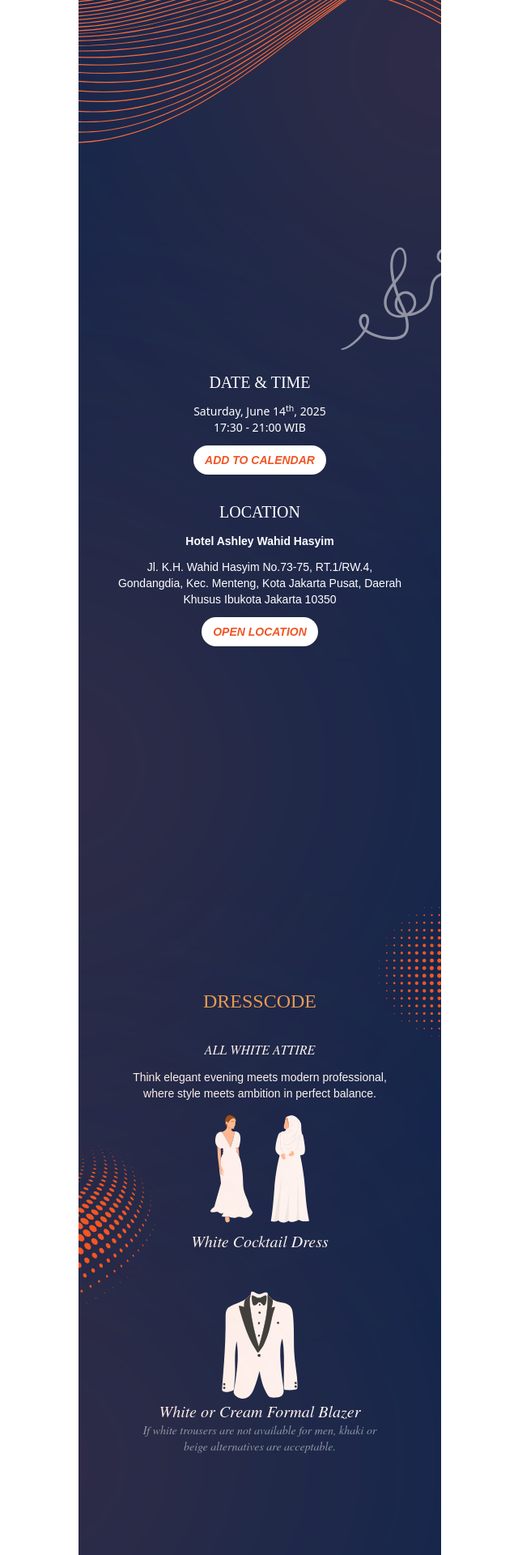
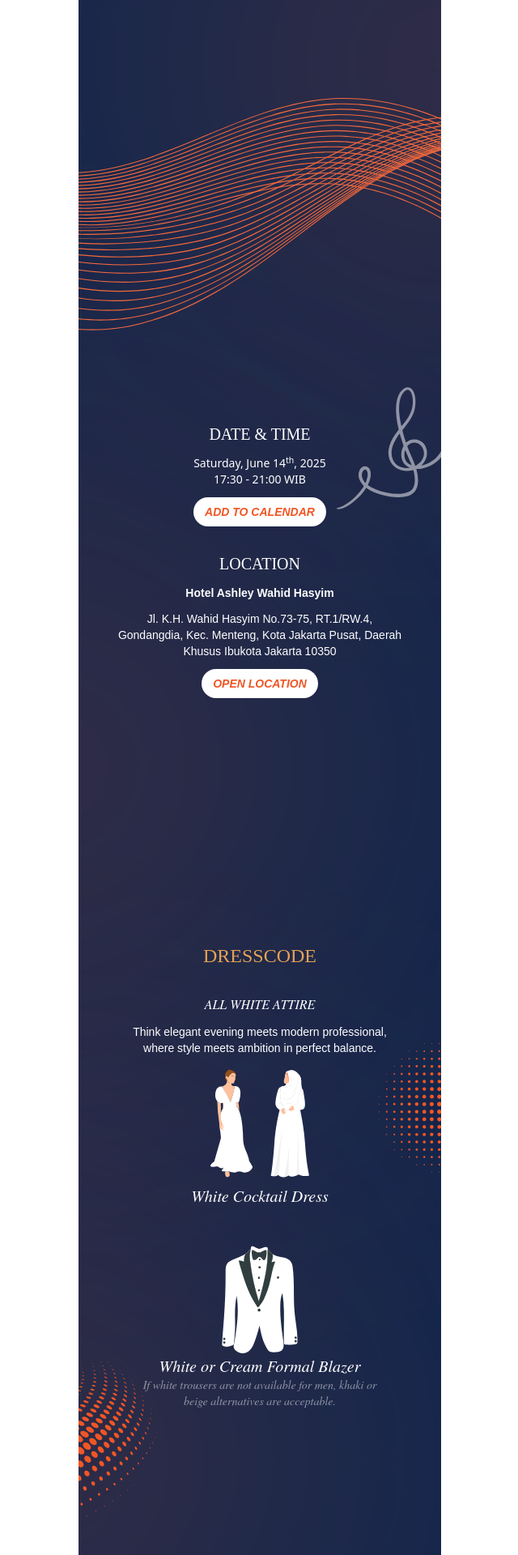
Before and after one commit to AisFarhanFreelance/market-maestro-society-invitation, a Next.js app: page /main in a window 1280 px wide. Shown: the part 780-2700 px from the top of the page at 81% size, without its empty margins (319-959 px from the left). Built offline with nearby package versions, Linux system fonts and the light colour scheme; a web font is replaced by a local one.

Commit message:
fix: restore image imports and layout adjustments in Attendance, DateTime, and EventDescription components

```diff
--- a/src/app/main/page.tsx
+++ b/src/app/main/page.tsx
@@ -7,13 +7,14 @@ import EventDescription from "@/components/event-description/event-description";
 import MusicPlayer from "@/components/music-player/music-player";
 import Reservation from "@/components/rsvp/reservation";
 
-import BgDot1 from "/public/assets/images/bg-dot1.svg";
-import BgDot2 from "/public/assets/images/bg-dot2.svg";
+// import BgDot1 from "/public/assets/images/bg-dot1.svg";
+// import BgDot2 from "/public/assets/images/bg-dot2.svg";
 import BgDotLowOpacity1 from "/public/assets/images/bg-dot-low-opacity1.svg";
 import BiolaOrnament from "/public/assets/images/biola-ornament.svg";
 import StringOrnament2 from "/public/assets/images/string-ornament2.svg";
 import StringOrnament from "/public/assets/images/string-ornament.svg";
-import WaveLine1 from "/public/assets/images/wavey1.svg";
+
+// import WaveLine1 from "/public/assets/images/wavey1.svg";
 
 export default function Home() {
   return (
@@ -43,28 +44,6 @@ export default function Home() {
           <div className="absolute top-[0px] left-[0px]">
             <Image src={BgDotLowOpacity1} alt="Background Dot Low Opacity 1" />
           </div>
-          <div className="absolute top-[1900px] right-[0px]">
-            <Image
-              src={BgDot1}
-              alt="Background Dot 1"
-              width={77.4}
-              height={159}
-            />
-          </div>
-          <div className="absolute top-[2190px] ">
-            <Image src={BgDot2} alt="Background Dot 2" />
-          </div>
-          <div className="absolute top-[650px] right-[0] bottom-0 h-[162.54px] w-full min-w-[476.28px]">
-            <Image src={WaveLine1} alt="Wave Line Ornament" width={500} />
-          </div>
-          <div className="absolute top-[1050px] right-[-260px] bottom-0 h-[162.54px] w-full min-w-[476.28px]">
-            <Image
-              src={StringOrnament}
-              alt="String Ornament"
-              fill
-              className="object-contain"
-            />
-          </div>
 
           <EventDescription />
           <DateTime />
--- a/src/components/attendance/attendance.tsx
+++ b/src/components/attendance/attendance.tsx
@@ -1,12 +1,14 @@
 import Image from "next/image";
 
 import AnimatedElement from "../animation/animated-element";
+import BgDot1 from "/public/assets/images/bg-dot1.svg";
+import BgDot2 from "/public/assets/images/bg-dot2.svg";
 import GentlemanDress from "/public/assets/images/gentleman-dress.svg";
 import WomanDresscode from "/public/assets/images/woman-dresscode.svg";
 
 const Attendance = () => {
   return (
-    <div className="mt-30 min-h-screen">
+    <div className="relative min-h-screen">
       <div className="flex items-center justify-center text-center">
         <div className="m-14 inline-block space-y-4 text-white">
           <AnimatedElement>
@@ -51,6 +53,12 @@ const Attendance = () => {
           </AnimatedElement>
         </div>
       </div>
+      <div className="absolute top-[180px] right-[0px]">
+        <Image src={BgDot1} alt="Background Dot 1" width={77.4} height={159} />
+      </div>
+      <div className="absolute bottom-[30px] ">
+        <Image src={BgDot2} alt="Background Dot 2" />
+      </div>
     </div>
   );
 };
--- a/src/components/date-time/date-time.tsx
+++ b/src/components/date-time/date-time.tsx
@@ -1,12 +1,14 @@
+import Image from "next/image";
 import Link from "next/link";
 
 import AnimatedElement from "../animation/animated-element";
 import { Button } from "../ui/button";
+import StringOrnament from "/public/assets/images/string-ornament.svg";
 
 const DateTime = () => {
   return (
-    <div className="relative mt-56 flex min-h-screen w-full items-center justify-center px-12 text-white">
-      <div className="flex w-full flex-col items-center justify-center text-center">
+    <div className="relative flex min-h-screen w-full items-center justify-center px-12 text-white">
+      <div className="z-50 flex w-full flex-col items-center justify-center text-center">
         <AnimatedElement>
           <h2 className="mb-3 font-carrig text-xl">DATE & TIME</h2>
         </AnimatedElement>
@@ -57,6 +59,16 @@ const DateTime = () => {
           </div>
         </AnimatedElement>
       </div>
+
+      <div className="absolute top-52 -right-[220px] z-10 md:top-32 md:-right-[220px]">
+        <Image
+          src={StringOrnament}
+          alt="String Ornament"
+          width={350}
+          height={50}
+          className="object-cover "
+        />
+      </div>
     </div>
   );
 };
--- a/src/components/event-description/event-description.tsx
+++ b/src/components/event-description/event-description.tsx
@@ -3,6 +3,7 @@ import Image from "next/image";
 import AnimatedElement from "../animation/animated-element";
 import CAKLogo from "/public/assets/images/cak-investmen-club-logo-white1.svg";
 import SyailendraLogo3 from "/public/assets/images/syailendra-logo3.svg";
+import WaveLine1 from "/public/assets/images/wavey1.svg";
 
 const EventDescription = () => {
   return (
@@ -29,6 +30,9 @@ const EventDescription = () => {
           </div>
         </AnimatedElement>
       </div>
+      <div className="relative bottom-[-100px]">
+        <Image src={WaveLine1} alt="Wave Line Ornament" width={500} />
+      </div>
     </div>
   );
 };
```
